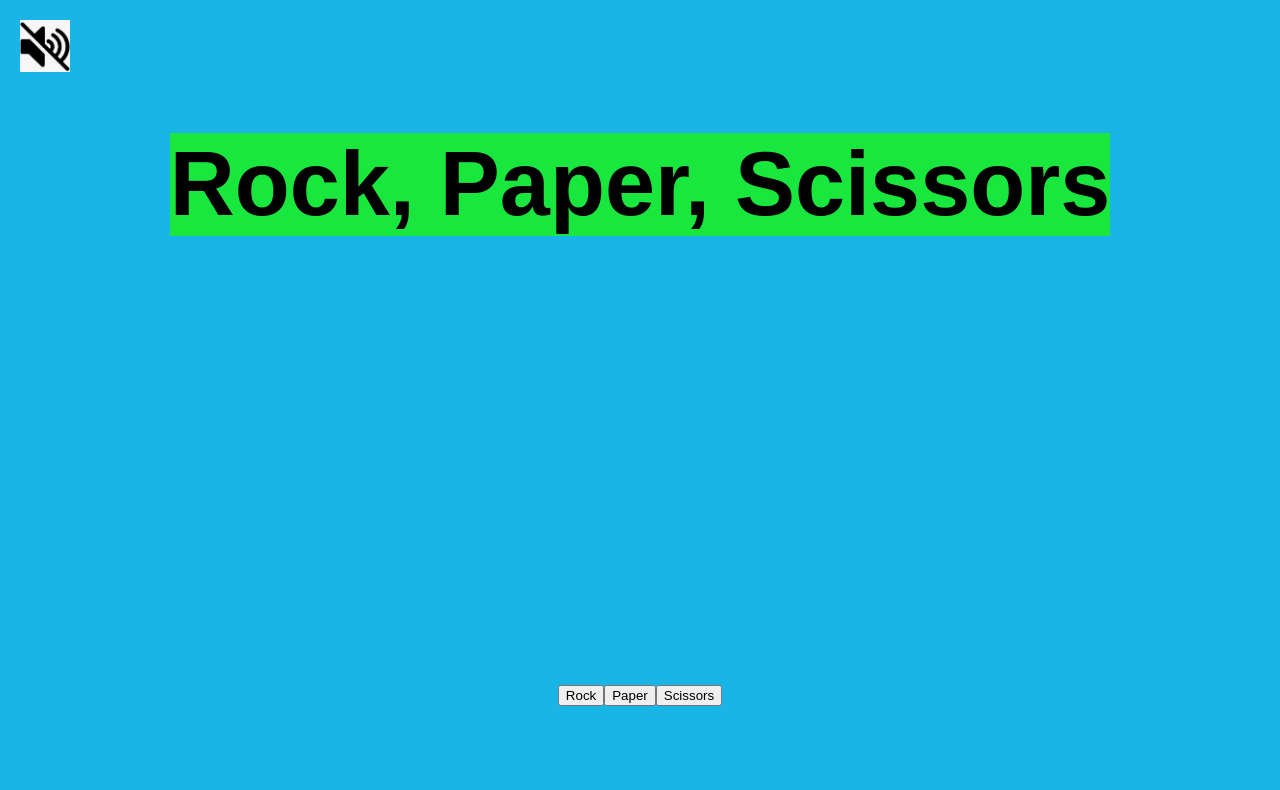
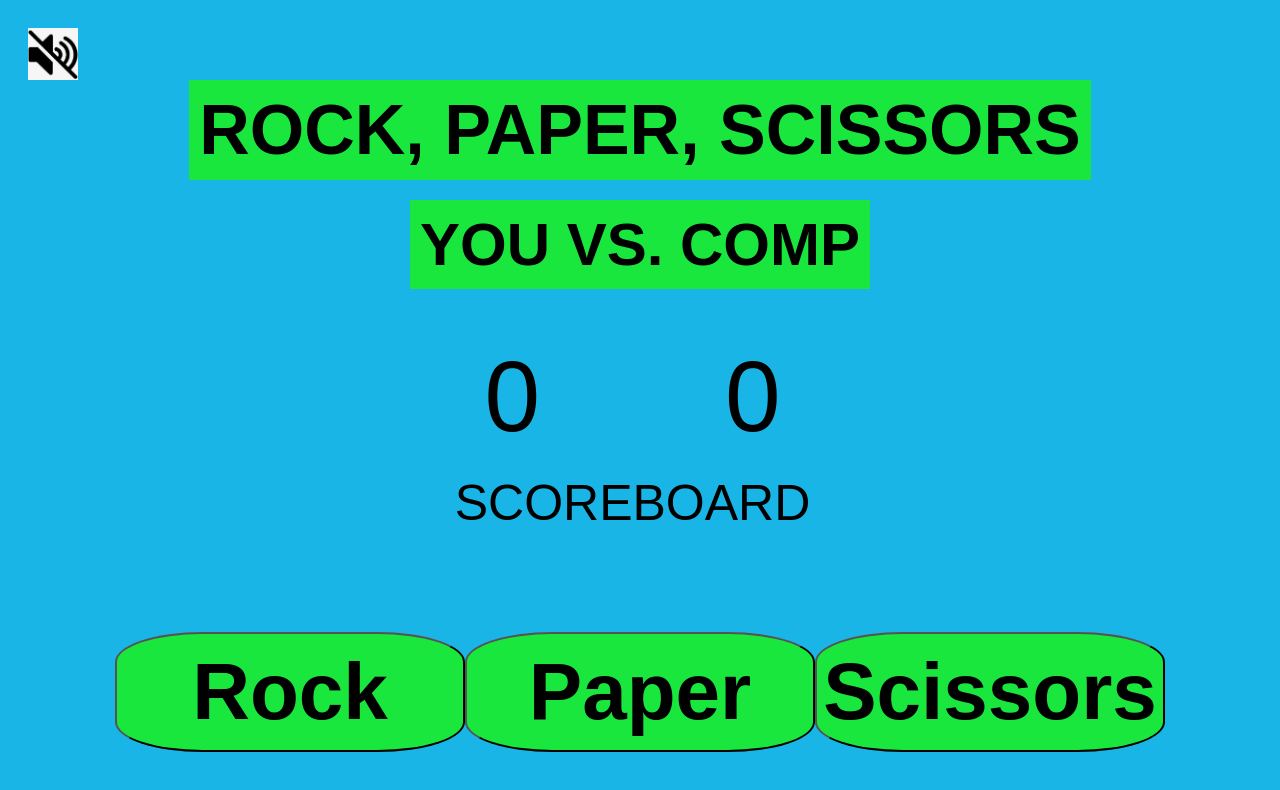
Before and after one commit to danderson100/rock-paper-scissors, a plain HTML site: page index.html in a window 1280 px wide. Both pictures are taken after a click on the button "Play". Drawn offline with Linux system fonts and the light colour scheme.

Commit message:
added round results, more styling

```diff
--- a/index.html
+++ b/index.html
@@ -6,12 +6,18 @@
       <link rel="stylesheet" href="style.css">
   </head>
   <body>
-
-
-        <img src="no_audio.jpeg" id="audio-button" class="hidden"/>
+      <img src="no_audio.jpeg" id="audio-button" class="hidden"/>
 
     <div class="container main">
-        <h1>Rock, Paper, Scissors</h1>
+        <h1>ROCK, PAPER, SCISSORS</h1>
+
+        <h2>YOU VS. COMP</h2>
+        <div class="container score">
+            <p id="user-score" class="score">0</p>
+            <p id="comp-score" class="score">0</p>
+        </div>
+
+        <p class="game-status">SCOREBOARD</p>
 
         <!-- <div class="container images">
             <img src="rock.jpeg" id="rock-img" class="hidden choice-pic" alt="A giant rock">
@@ -23,13 +29,14 @@
 
             <button type="button" id="play-button">Play</button>
 
-            <button type="button" id="rock" class="hidden">Rock</button>
+            <button type="button" id="rock" class="hidden choice-buttons">Rock</button>
 
-            <button type="button" id="paper" class="hidden">Paper</button>
+            <button type="button" id="paper" class="hidden choice-buttons">Paper</button>
 
-            <button type="button" id="scissors" class="hidden">Scissors</button>
+            <button type="button" id="scissors" class="hidden choice-buttons">Scissors</button>
 
         </div>
+
     </div>
 
     <audio src="https://ia800903.us.archive.org/13/items/tvtunes_4335/Mortal%20Kombat.mp3" id="mc-start"></audio>
--- a/style.css
+++ b/style.css
@@ -4,12 +4,22 @@ html {
 }
 
 body,html {
-    margin: 0;
-    padding: 0;
     font-family: Arial, Helvetica, sans-serif;
     overflow-y: hidden;
 
 
+  }
+
+  p {
+      margin: 0px 100px 0px 85px;
+      font-size: 50px;
+  }
+
+  h2 {
+      margin-top: 20px;
+      background-color:#19e73e;
+      font-weight: bold;
+      padding: 10px 10px 10px 10px;
   }
 
   @keyframes materialize {
@@ -28,6 +38,16 @@ body,html {
       flex-direction: column;
   }
 
+  .game-status {
+      margin-top: 20px;
+  }
+
+  .score {
+      flex-direction: row;
+      justify-content: space-between;
+      font-size: 100px;
+  }
+/*
   .images {
       flex-direction: row;
   }
@@ -40,24 +60,34 @@ body,html {
       left: 50%;
       animation-name: materialize;
       animation-duration: 4s;
-  }
+  } */
 
 h1 {
     background-color:#19e73e;
-    font-size: 90px;
+    font-size: 70px;
     font-weight: bold;
+    padding: 10px 10px 10px 10px;
+    margin: 0;
 }
 
 .buttons {
     flex-direction: row;
-    flex: 1;
-    min-height: 100vh;
+    min-height: 40vh;
 
 
 }
 
 #play-button {
     width: 200px;
+    height: 120px;
+    font-size: 80px;
+    background-color: #19e73e;
+    border-radius: 25%;
+    font-weight: bold;
+}
+
+.choice-buttons {
+    width: 350px;
     height: 120px;
     font-size: 80px;
     background-color: #19e73e;
```
